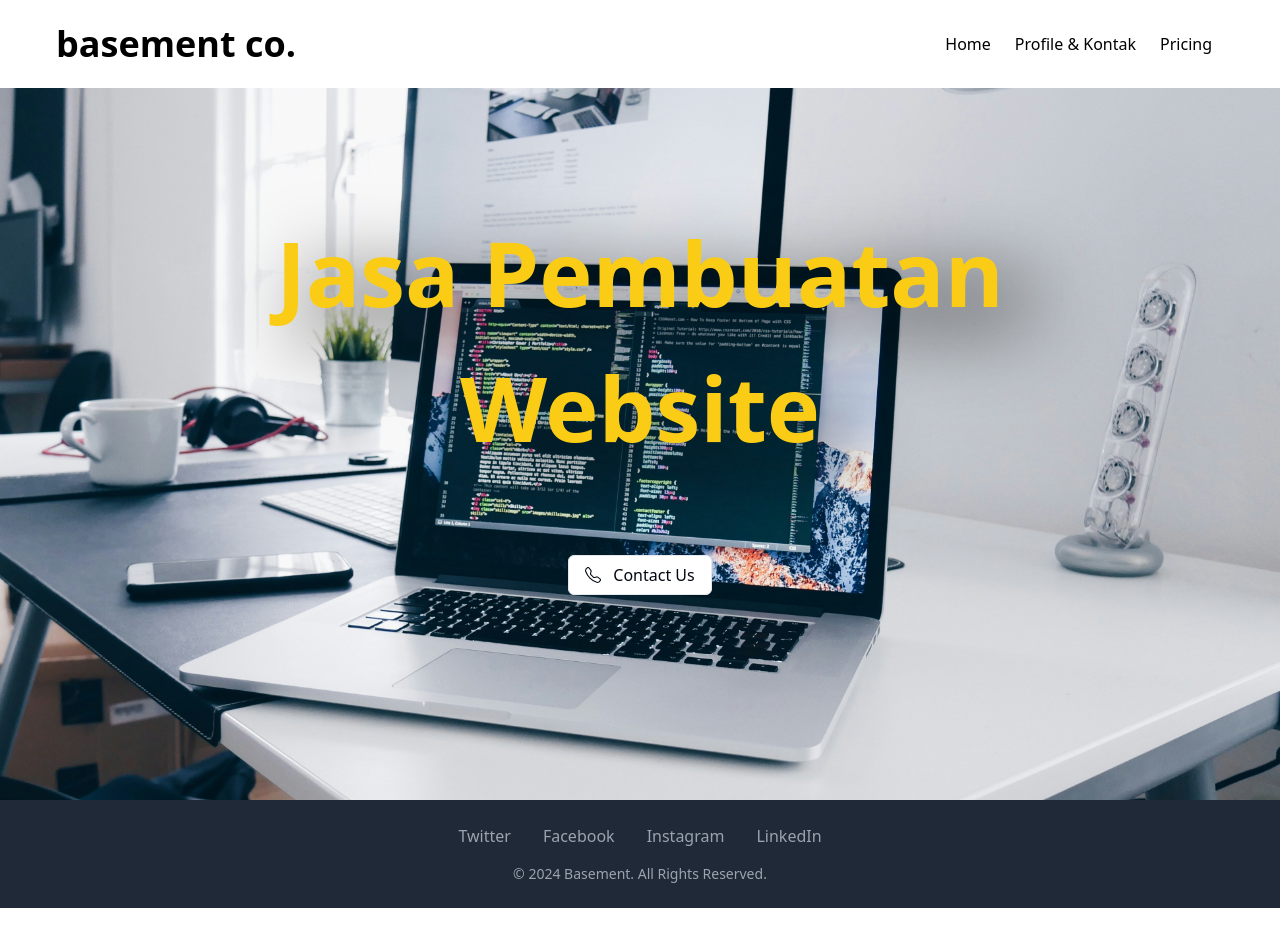
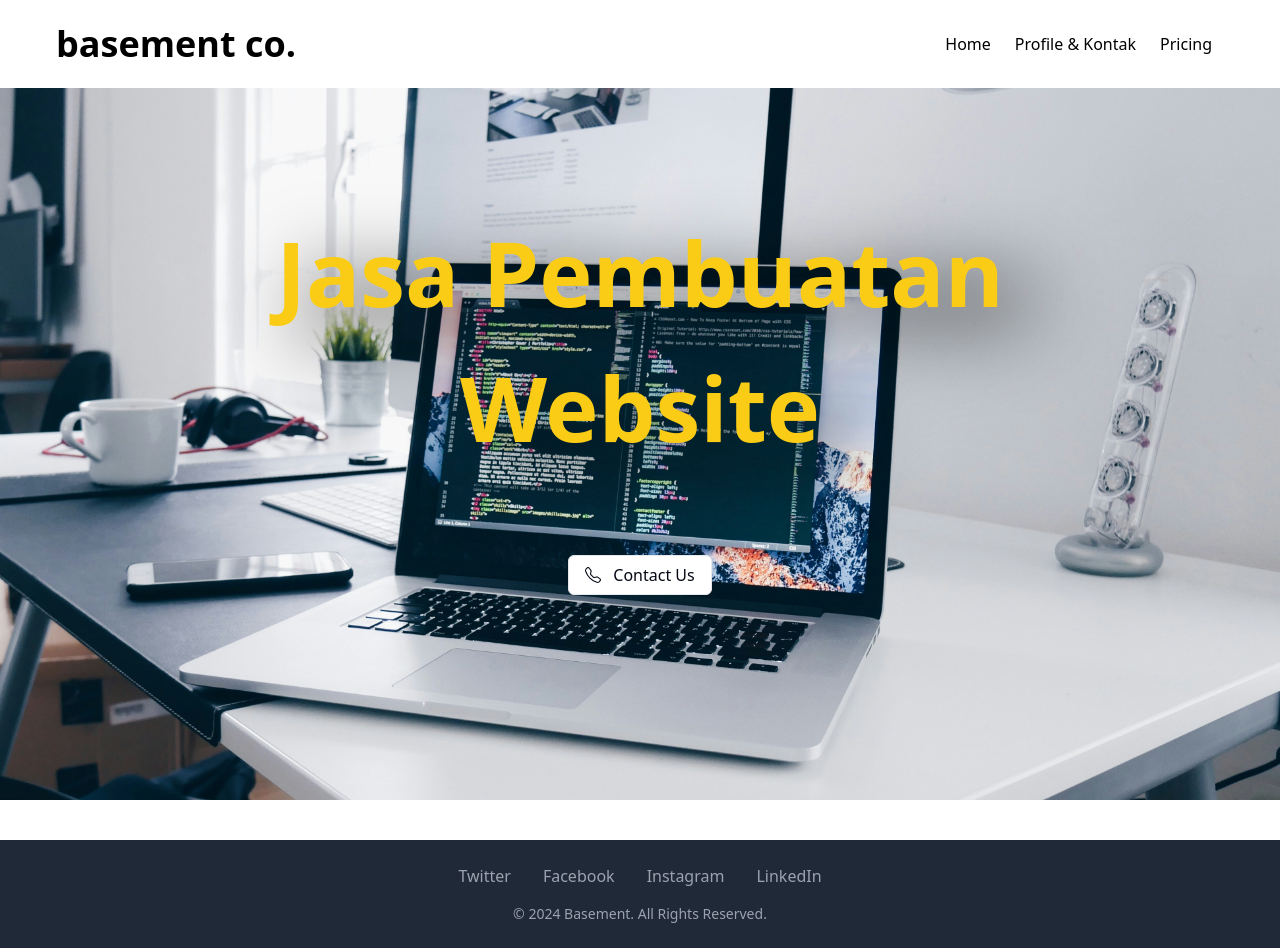
Before and after one commit to basement-project/ourproject, a Next.js app: page / in a window 1280 px wide. Before the commit the page ends 908 px from the top, so only its background shows below. Built offline with nearby package versions, Linux system fonts and the light colour scheme.

Commit message:
update footer

```diff
--- a/src/app/Footer.tsx
+++ b/src/app/Footer.tsx
@@ -2,7 +2,7 @@
 
 const Footer = () => {
   return (
-    <footer className="bg-gray-800 text-white py-6">
+    <footer className="bg-gray-800 text-white py-6 mt-10">
     <div className="container mx-auto text-center">
       <div className="flex justify-center space-x-8 mb-4">
         {/* Social Media Links */}
```
